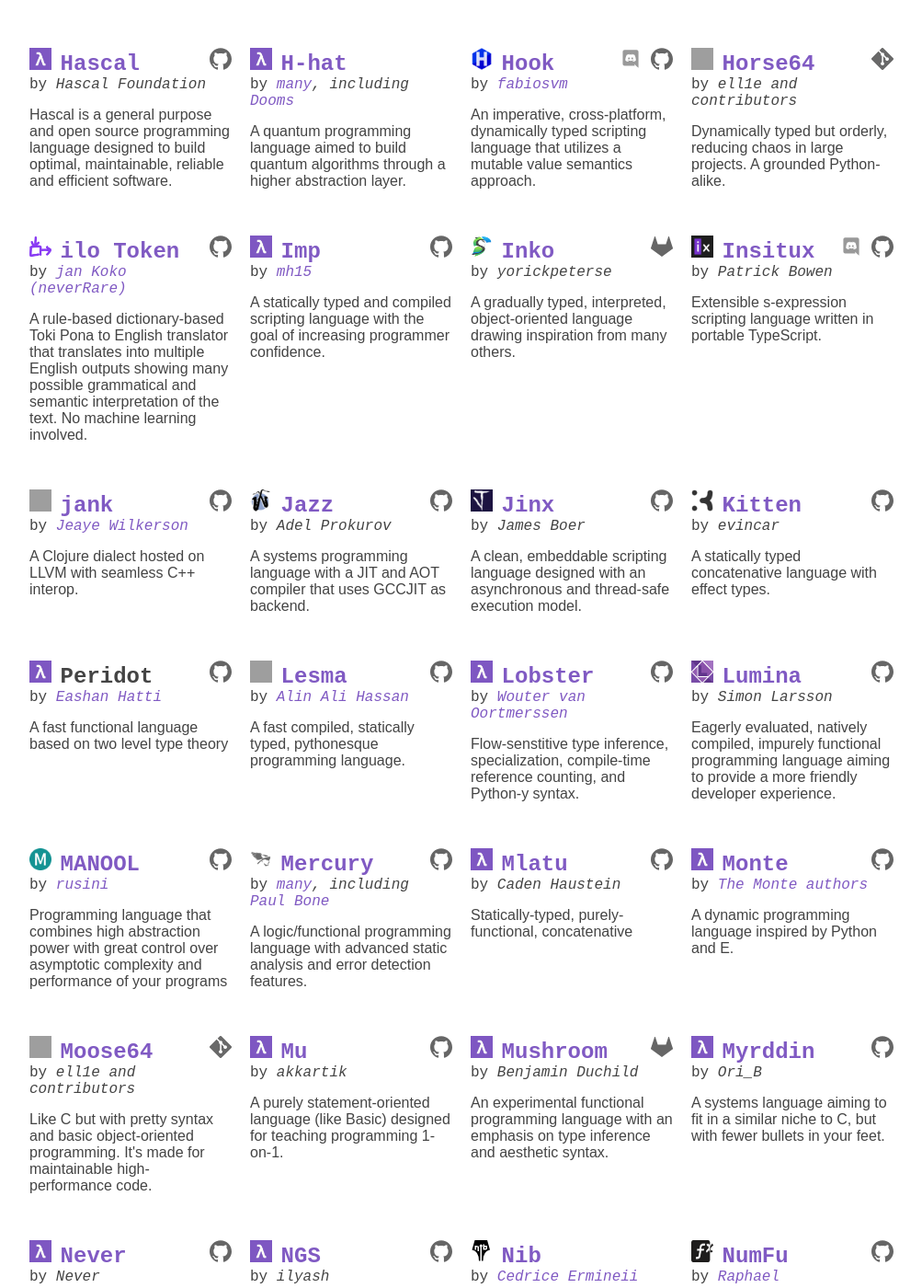
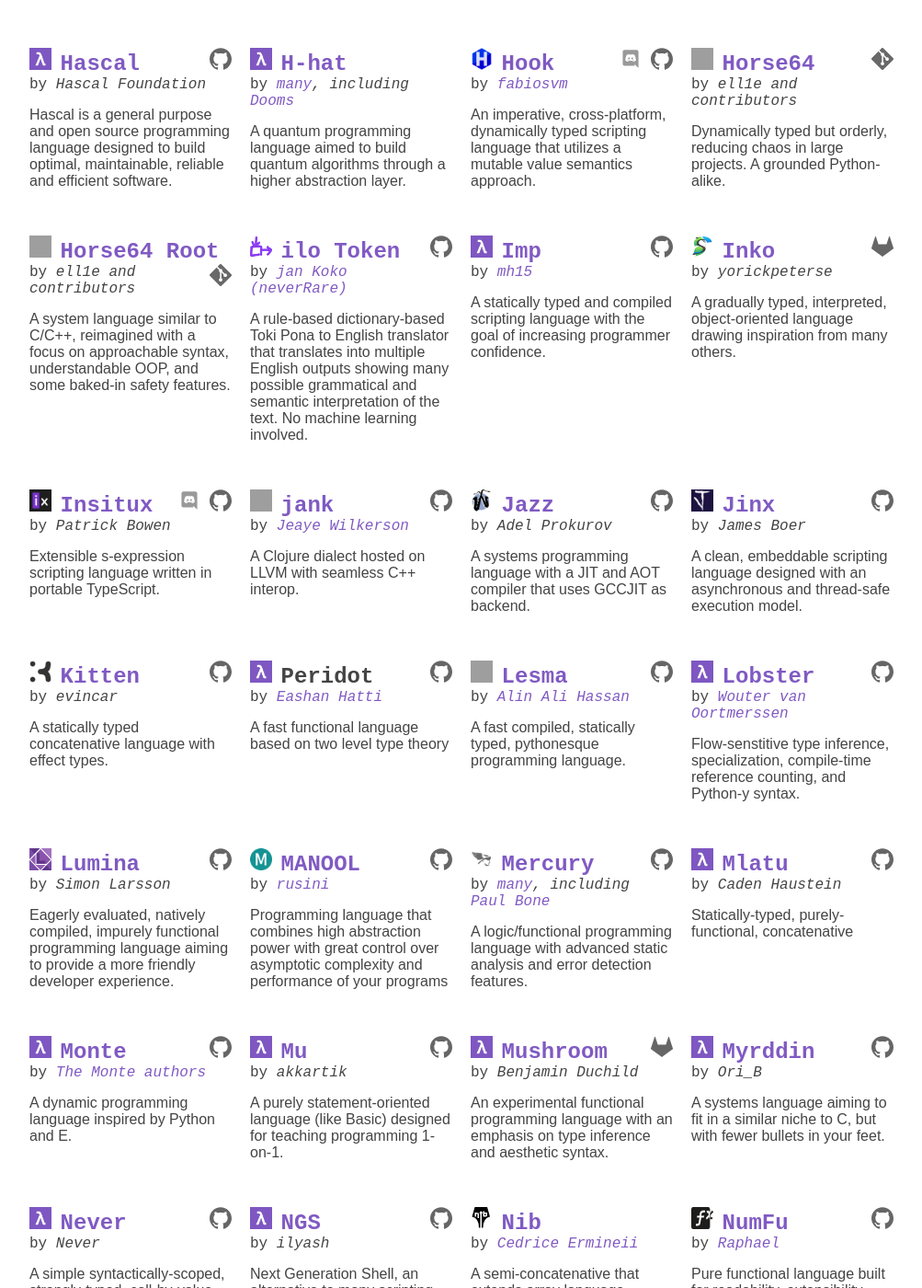
Before and after one commit to proglangdesign/proglangdesign.github.io, a Jekyll site: the page built from index.html, in a window 1280 px wide and 1400 px high, scrolled down 1960 px. Shown: the whole window at 92% size, without its empty margins (138-1141 px from the left). Built offline with Jekyll 4.4.1, drawn with Linux system fonts in a browser that asks for light colours; grey boxes are pictures that could not be loaded.

Commit message:
Adjust data for the renaming of Moose64 to Horse64 Root

```diff
--- a/_data/projects.yml
+++ b/_data/projects.yml
@@ -324,6 +324,16 @@ Horse64:
     Dynamically typed but orderly, reducing chaos in
     large projects. A grounded Python-alike.
 
+Horse64 Root:
+  website: https://root.horse64.org/
+  author: ell1e and contributors
+  icon: https://root.horse64.org/img/horse64rootlogo.png
+  git: https://codeberg.org/Horse64/root.horse64.org
+  summary: >
+    A system language similar to C/C++, reimagined with a focus on
+    approachable syntax, understandable OOP, and some baked-in
+    safety features.
+
 ilo Token:
   website: https://ilo-token.github.io/
   github: neverRare/ilo-token
@@ -499,15 +509,6 @@ Monte:
     name: The Monte authors
     website: https://github.com/monte-language/monte/blob/master/LICENSE
   summary: A dynamic programming language inspired by Python and E.
-
-Moose64:
-  website: https://m64.horse64.org/
-  author: ell1e and contributors
-  icon: https://m64.horse64.org/img/moose64logo.png
-  git: https://codeberg.org/Horse64/m64.horse64.org
-  summary: >
-    Like C but with pretty syntax and basic object-oriented
-    programming. It's made for maintainable high-performance code.
 
 Mu:
   website: https://github.com/akkartik/mu#mu-a-human-scale-computer
```
